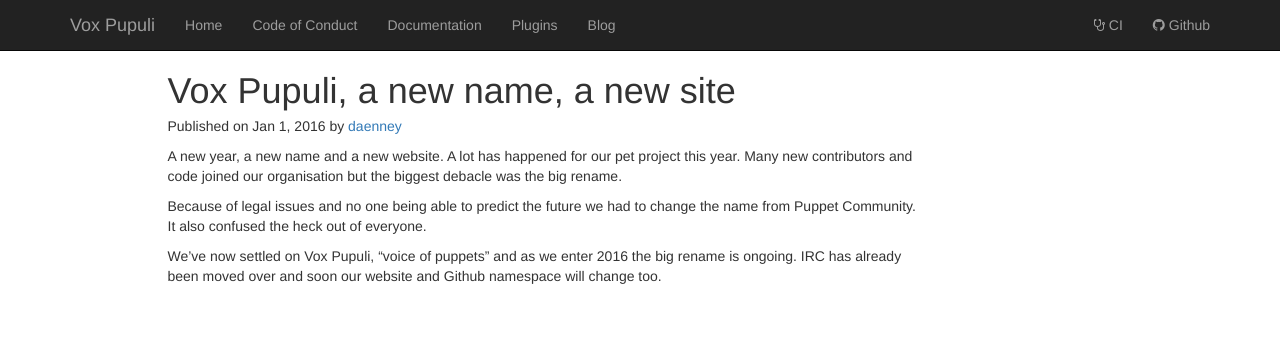
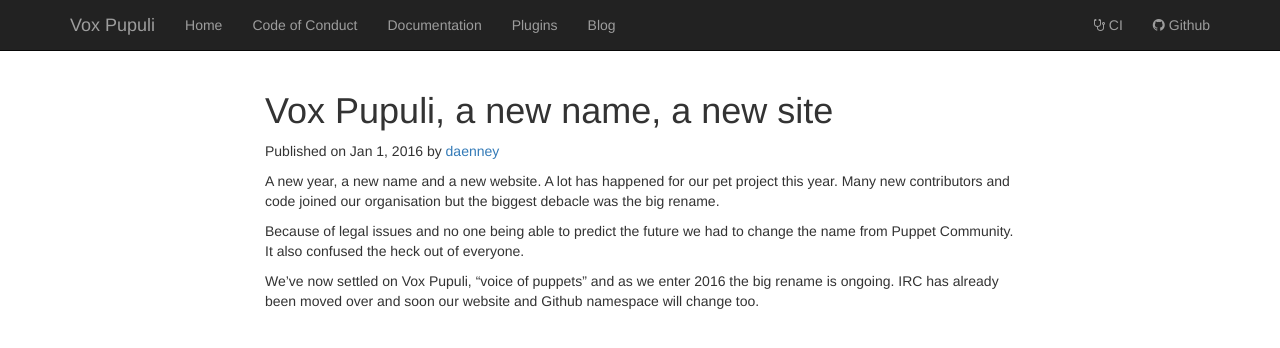
Before and after one commit to voxpupuli/voxpupuli.github.io, a Jekyll site: the page built from _posts/2016-01-01-voxpupuli.md, in a window 1280 px wide. Shown: the top 348 px of the page. Built offline with Jekyll 4.4.1, drawn with Linux system fonts in a browser that asks for light colours; nearby versions of some CDN libraries.

Commit message:
layout/post: Center the content

```diff
--- a/_layouts/post.html
+++ b/_layouts/post.html
@@ -2,8 +2,8 @@
 layout: default
 ---
 <div class="row">
-  <div class="col-md-8 col-md-offset-1">
-    <h1 class="media-heading">{{ page.title }}</h1>
+  <div class="col-md-8 col-md-offset-2">
+    <h1>{{ page.title }}</h1>
     <p>Published on {{ page.date | date: "%b %-d, %Y" }}{% if page.github_username %} by <a href="https://github.com/{{page.github_username}}">{{ page.github_username }}{% endif %}</a></p>
     <article>
       {{ content }}
```
